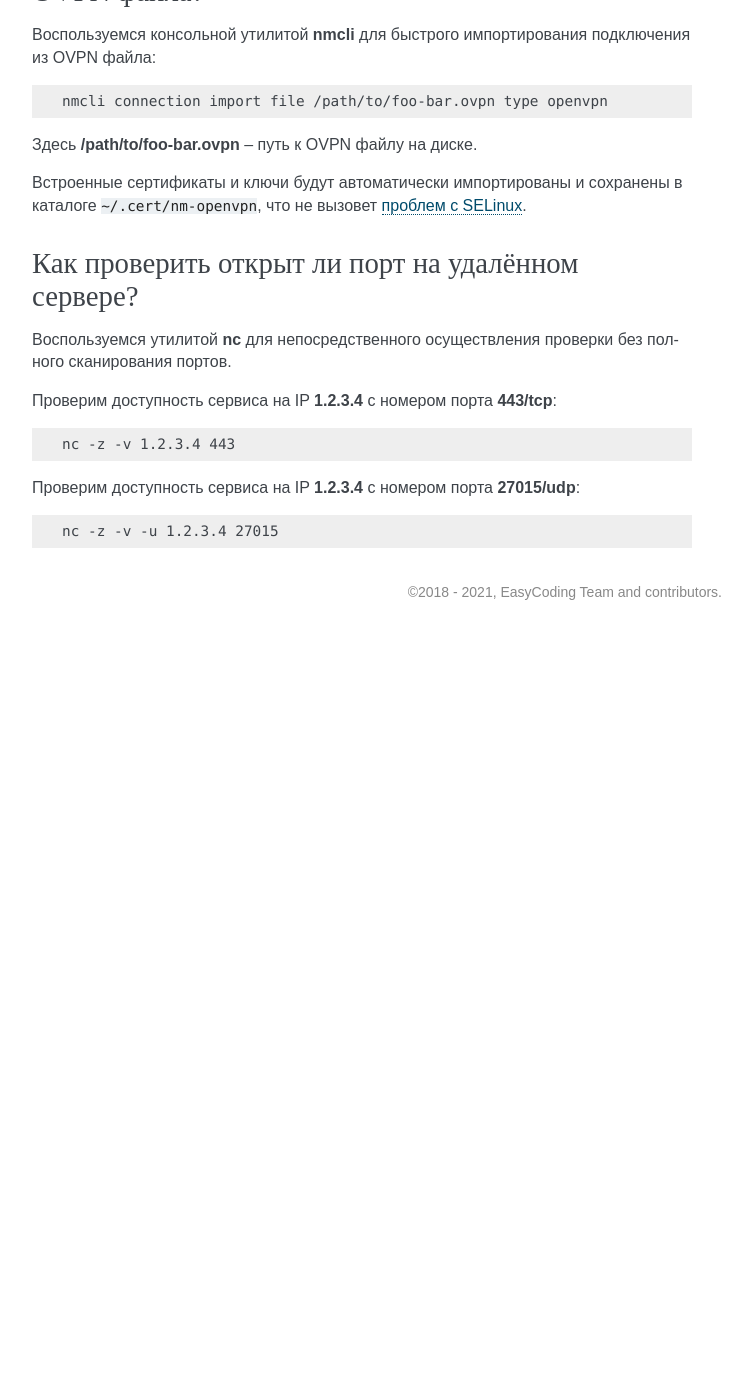
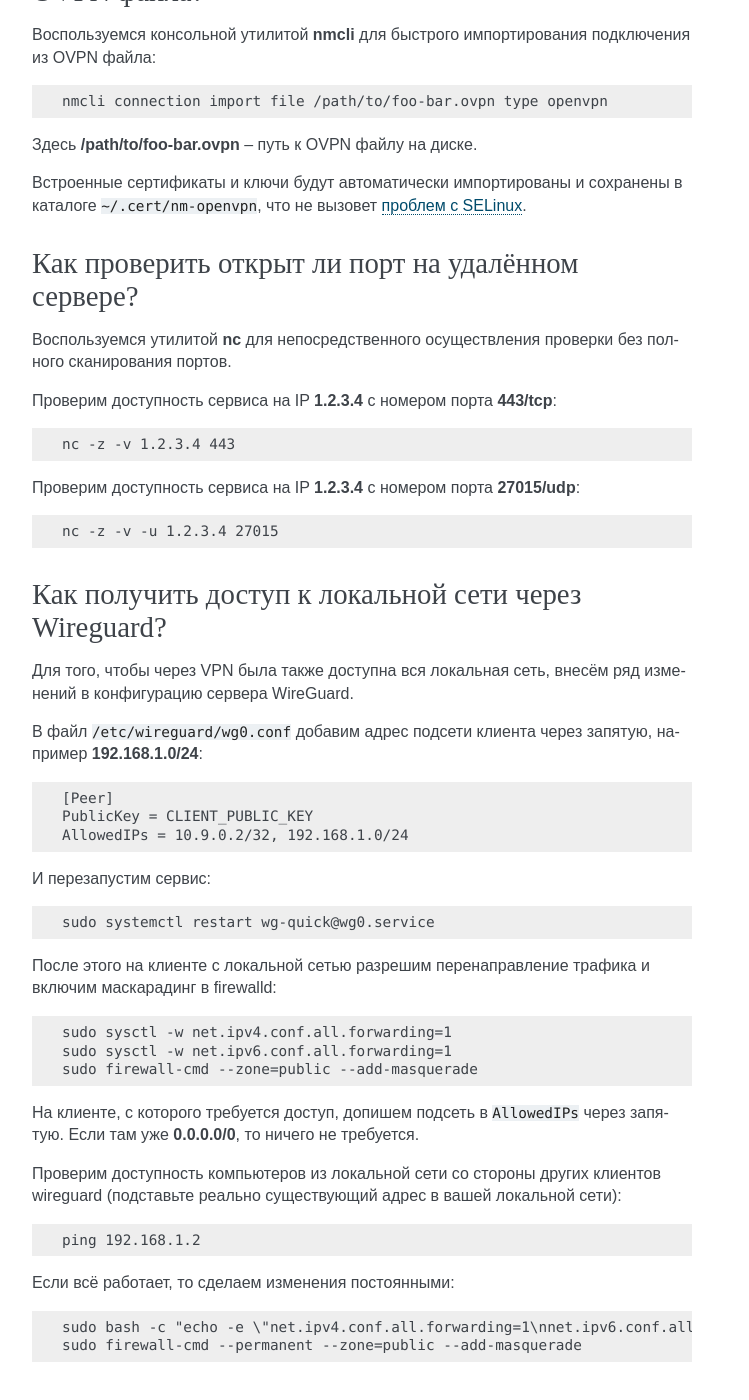
Before and after one commit to RussianFedora/FAQ, a Sphinx documentation site: the page built from source/networking.rst, in a window 1280 px wide and 1400 px high, scrolled down 11579 px. Shown: the whole window, without its empty margins (388-1137 px from the left). Built offline with Sphinx 7.4.7, drawn with Linux system fonts in a browser that asks for light colours; comment, search, counter and statistics services are not loaded; before the commit the page ends 12209 px from its top, so only the background shows below that; some of the changed text lies outside the part shown.

Commit message:
Added wireguard LAN instructions. (#91)
* Added wireguard LAN instructions.
* Add clarifying about clients settings.
* Improve Wireguarl LAN access question formatting.

```diff
--- a/source/networking.rst
+++ b/source/networking.rst
@@ -679,3 +679,48 @@ DHCP сервер провайдера способен выдавать пом
 .. code-block:: text
 
     nc -z -v -u 1.2.3.4 27015
+
+.. index:: network, vpn, wireguard, lan
+.. _wireguard_lan:
+
+Как получить доступ к локальной сети через Wireguard?
+========================================================
+
+Для того, чтобы через VPN была также доступна вся локальная сеть, внесём ряд изменений в конфигурацию сервера WireGuard.
+
+В файл ``/etc/wireguard/wg0.conf`` добавим адрес подсети клиента через запятую, например **192.168.1.0/24**:
+
+.. code-block:: text
+
+    [Peer]
+    PublicKey = CLIENT_PUBLIC_KEY
+    AllowedIPs = 10.9.0.2/32, 192.168.1.0/24
+
+И перезапустим сервис:
+
+.. code-block:: text
+
+    sudo systemctl restart wg-quick@wg0.service
+
+После этого на клиенте с локальной сетью разрешим перенаправление трафика и включим маскарадинг в firewalld:
+
+.. code-block:: text
+
+    sudo sysctl -w net.ipv4.conf.all.forwarding=1
+    sudo sysctl -w net.ipv6.conf.all.forwarding=1
+    sudo firewall-cmd --zone=public --add-masquerade
+
+На клиенте, с которого требуется доступ, допишем подсеть в ``AllowedIPs`` через запятую. Если там уже **0.0.0.0/0**, то ничего не требуется.
+
+Проверим доступность компьютеров из локальной сети со стороны других клиентов wireguard (подставьте реально существующий адрес в вашей локальной сети):
+
+.. code-block:: text
+
+    ping 192.168.1.2
+
+Если всё работает, то сделаем изменения постоянными:
+
+.. code-block:: text
+
+    sudo bash -c "echo -e \"net.ipv4.conf.all.forwarding=1\nnet.ipv6.conf.all.forwarding=1\" > /etc/sysctl.d/99-wireguard.conf"
+    sudo firewall-cmd --permanent --zone=public --add-masquerade
```
